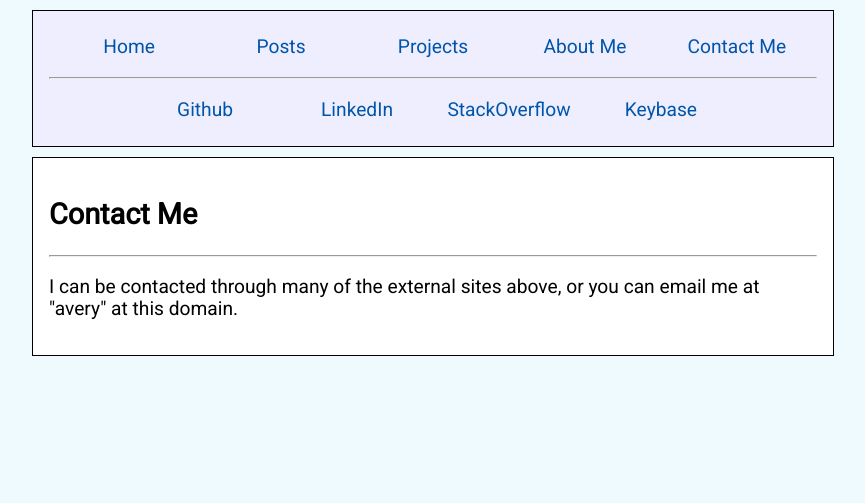
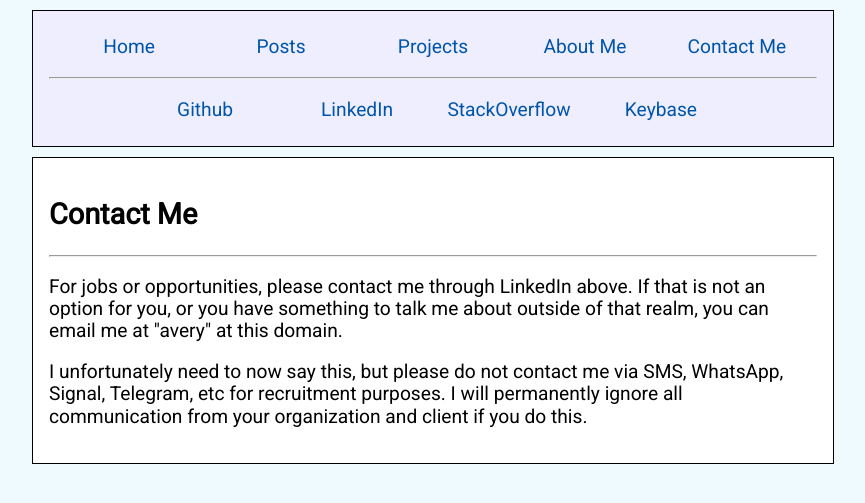
Before and after one commit to biggerfisch/website_v17, a Jekyll site: the page built from contact-me/index.html, in a window 1280 px wide. Shown: the top 503 px of the page, without its empty margins (207-1072 px from the left). Built offline with Jekyll 4.4.1, drawn with Linux system fonts in a browser that asks for light colours.

Commit message:
Explicitly tell people not to text me with spam recruitment

```diff
--- a/contact-me/index.html
+++ b/contact-me/index.html
@@ -3,4 +3,8 @@ layout: main
 title: "Contact Me"
 ---
 
-<p>I can be contacted through many of the external sites above, or you can email me at "avery" at this domain.</p>
+<p>For jobs or opportunities, please contact me through LinkedIn above. If that is not an option for you, or you have
+    something to talk me about outside of that realm, you can email me at "avery" at this domain.
+
+<p>I unfortunately need to now say this, but please do not contact me via SMS, WhatsApp, Signal, Telegram, etc for
+    recruitment purposes. I will permanently ignore all communication from your organization and client if you do this.
```
